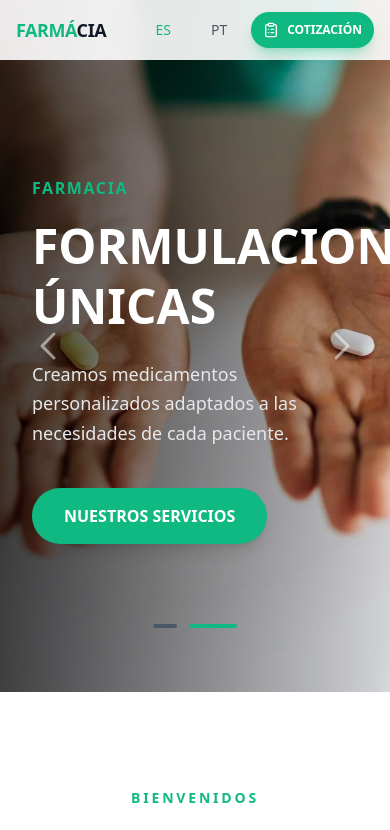
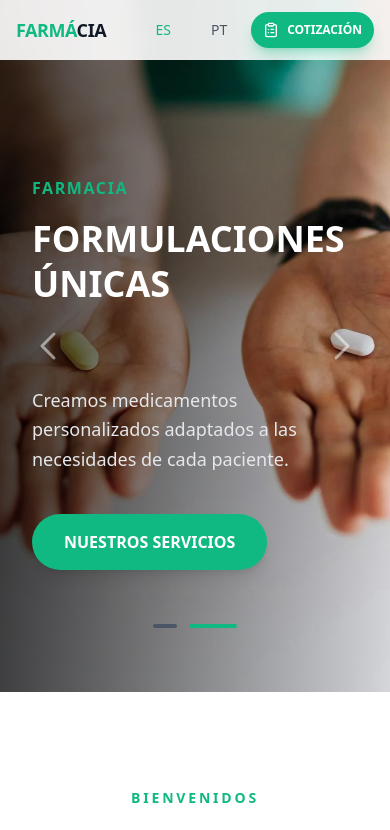
Before and after one commit to Rafael19722/desafio-frontend-singular, a Next.js app: page /es in a window 390 px wide. Shown: the top 830 px of the page. Built offline with nearby package versions, Linux system fonts and the light colour scheme.

Commit message:
fix: fix the resposivity error on hero title

```diff
--- a/components/sections/Hero.tsx
+++ b/components/sections/Hero.tsx
@@ -106,7 +106,7 @@ export function Hero({ dict }: HeroProps) {
             initial={{ opacity: 0, x: -50 }}
             animate={{ opacity: 1, x: 0 }}
             transition={{ duration: 0.5, delay: 0.2 }}
-            className="flex flex-col items-start"
+            className="flex flex-col items-start w-full"
           >
             <div className="pb-4">
                 <span className="font-heading font-bold text-primary tracking-widest uppercase">
@@ -114,13 +114,13 @@ export function Hero({ dict }: HeroProps) {
                 </span>
             </div>
 
-            <div className="max-w-[768px] pb-6">
-                <h1 className="font-heading font-bold text-5xl md:text-7xl text-white leading-tight">
+            <div className="md:max-w-[768px] pb-6">
+                <h1 className="font-heading font-bold text-4xl sm:w-4xl md:text-7xl text-white leading-tight">
                     {slide.title}
                 </h1>
             </div>
 
-            <div className="max-w-[576px] pb-10">
+            <div className="max-w-[576px] pb-10 mt-14 md:mt-0">
                 <p className="text-gray-200 text-lg md:text-2xl font-normal leading-relaxed">
                     {slide.description}
                 </p>
--- a/dictionaries/pt.json
+++ b/dictionaries/pt.json
@@ -6,15 +6,15 @@
     "hero": {
         "first_slide": {
             "tag": "FARMÁCIA",
-            "title_1": "Qualidade",
-            "title_2": "Garantida",
+            "title_1": "QUALIDADE",
+            "title_2": "GARANTIDA",
             "description": "Insumos selecionados e processos rigorosos para sua segurança.",
             "buttonText": "Contatar"
         },
         "second_slide": {
             "tag": "FARMÁCIA",
-            "title_1": "Formulações",
-            "title_2": "Únicas",
+            "title_1": "FORMULAÇÕES",
+            "title_2": "ÚNICAS",
             "description": "Criamos medicamentos personalizados adaptados às necessidades de cada paciente.",
             "buttonText": "Nossos Serviços"
         }
```
